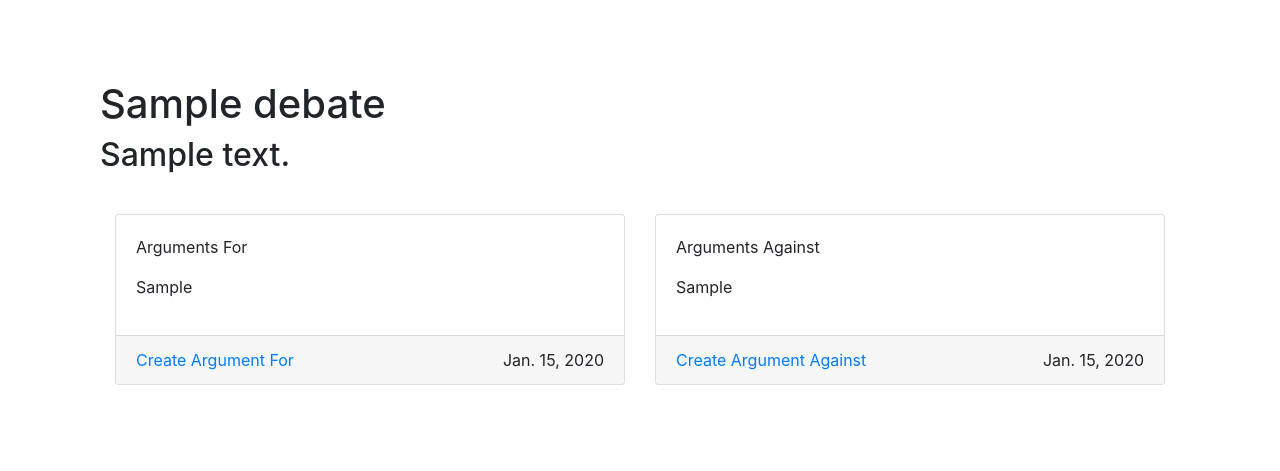
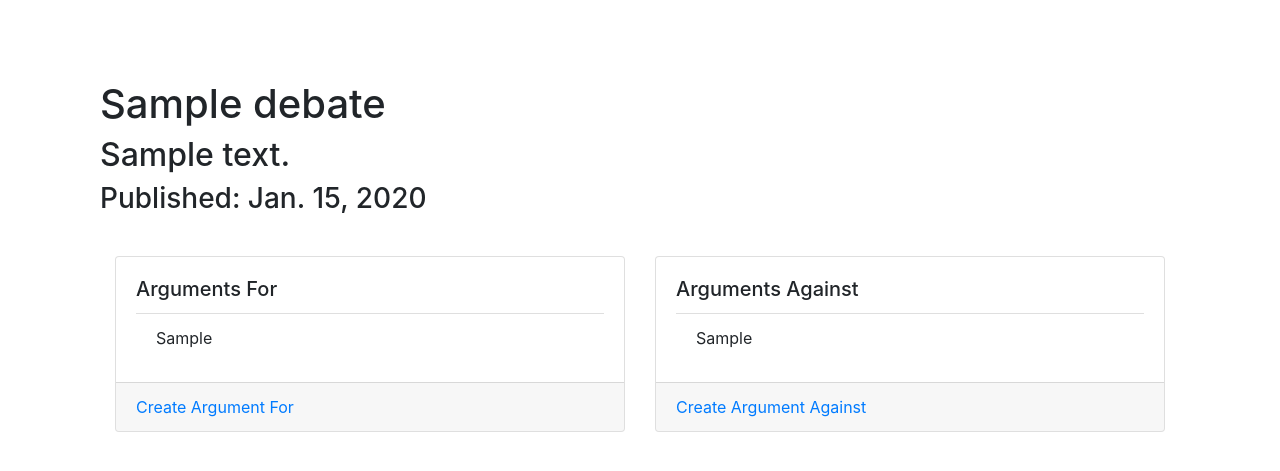
Before and after one commit to ztaylor2/productive-discussion, a Django app: page /debate/1 in a window 1280 px wide. Shown: the part 56-527 px from the top of the page. Run offline with Django 3.2, Linux system fonts and the light colour scheme; tables that the repository leaves empty hold one stand-in row (values such as "Sample post"); some libraries are stand-ins or nearby versions.

Commit message:
many aesthetic changes made to debate page.

```diff
--- a/productivediscussion/debate/templates/debate/debate_detail.html
+++ b/productivediscussion/debate/templates/debate/debate_detail.html
@@ -4,42 +4,53 @@
 
     <h1 style="margin-top: 40px;">{{ object.title }}</h1>
     <h2>{{ object.description }}</h2>
+    <h3>Published: {{ object.publication_date|date }}</h3>
 
     <div class="container" style="margin-top: 40px;">
         <div class="row justify-content-center">
             <div class="col-6">
                 <div class="card">
                     <div class="card-body">
-                        <p class="card-text" style="white-space: pre-wrap;">Arguments For</p>
+                        <h5 class="card-title">Arguments For</h5>
+                        <ul class="list-group list-group-flush">
 
                         {% for argument in arguments_for %}
 
-                            <p> {{ argument.argument }} </p>
+                            <li class="list-group-item">{{ argument.argument }}</li>
+
+                        {% empty %}
+
+                            <li class="list-group-item">No arguments have been published in favor of this position.</li>
 
                         {% endfor %}
 
+                        </ul>
                     </div>
                     <div class="card-footer">
                         <a href="{% url 'debate_for_create' debate.pk %}">Create Argument For</a>
-                        <div class="float-right">{{ object.publication_date|date }}</div>
                     </div>
                 </div>
             </div>
             <div class="col-6">
                 <div class="card">
                     <div class="card-body">
-                        <p class="card-text" style="white-space: pre-wrap;">Arguments Against</p>
+                        <h5 class="card-title">Arguments Against</h5>
+                        <ul class="list-group list-group-flush">
 
                         {% for argument in arguments_against %}
 
-                            <p> {{ argument.argument }} </p>
+                            <li class="list-group-item">{{ argument.argument }}</li>
+
+                        {% empty %}
+
+                            <li class="list-group-item">No arguments have been published in favor of this position.</li>
 
                         {% endfor %}
 
+                        </ul>
                     </div>
                     <div class="card-footer">
                         <a href="{% url 'debate_against_create' debate.pk %}">Create Argument Against</a>
-                        <div class="float-right">{{ object.publication_date|date }}</div>
                     </div>
                 </div>
             </div>
```
